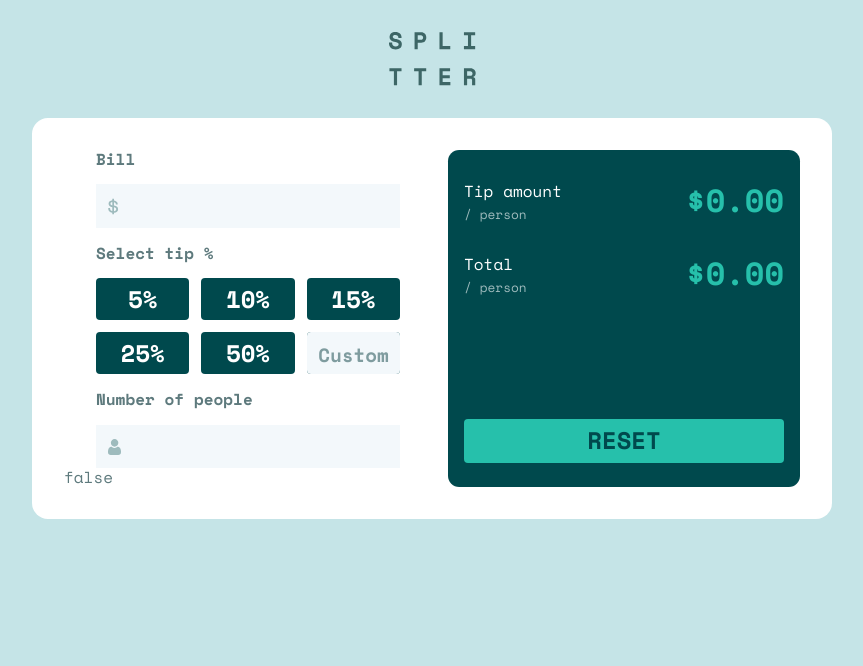
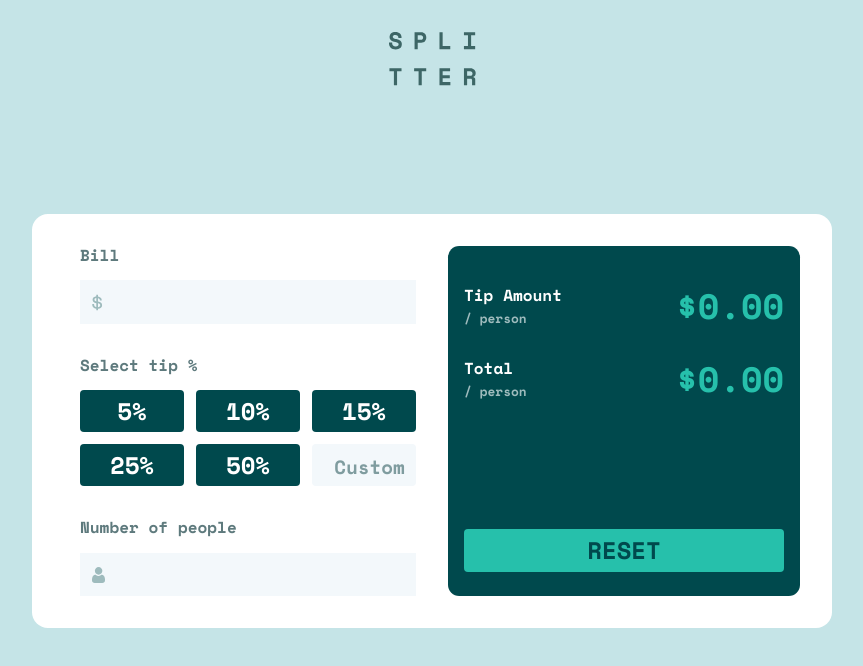
Before and after one commit to devctor/tip-calculator-app, a React (Vite) app: page / in a window 1280 px wide. Shown: the top 666 px of the page, without its empty margins (208-1071 px from the left). Built offline with nearby package versions, Linux system fonts and the light colour scheme.

Commit message:
Despite TS mistyping on event handler for percentage inputs challenge is mostly finished.

```diff
--- a/src/App.tsx
+++ b/src/App.tsx
@@ -3,7 +3,6 @@ import Presentation from './components/Presentation'
 import GlobalStyle from './styles/globalstyles'
 
 function App() {
-
   return (
     <>
       <GlobalStyle />
--- a/src/components/Calculator/InputPercentage.tsx
+++ b/src/components/Calculator/InputPercentage.tsx
@@ -1,4 +1,4 @@
-import { useState, useEffect, useRef } from 'react'
+import React, { useState, useRef } from 'react'
 import styled from 'styled-components/macro'
 
 const InputContainer = styled.div`
@@ -22,7 +22,6 @@ const InputContainer = styled.div`
     justify-content: center;
     position: relative;
     max-height: 50px;
-    /* padding: .7rem .7rem; */
     border-radius: 4px;
     &:nth-last-child(-n+1) {
       padding: 0;
@@ -33,15 +32,16 @@ const InputContainer = styled.div`
         padding: .5rem .7rem;
       }
     }
-  /* &:focus-within { */
-  /*   background-color: var(--primary); */
-  /*   color: var(--veryDark); */
-  /* } */
+  }
+  .customInput {
+    background: none;
   }
   input[type="text"] {
     width: 100%;
     background: #f3f8fb;
     border-radius: 4px;
+    font-size: 24px;
+    font-weight: 700;
     &::placeholder {
       color: var(--lightGrayish);
       font-weight: 700;
@@ -49,9 +49,15 @@ const InputContainer = styled.div`
     &:focus-visible {
       outline: 2px solid var(--primary);
     }
+    &:invalid {
+      &:focus-visible {
+        outline: 2px solid tomato;
+      }
+    }
   }
 
    @media (min-width: 1200px)  {
+    margin-inline: 1rem;
     label {
       padding: .5rem .5rem;
       max-height: 42px;
@@ -84,7 +90,6 @@ const InputField = styled.input.attrs({
   padding: .5rem .7rem;
   font-size: 24px;
   font-weight: 700;
-  /* width: 100%; */
   z-index: 2;
   &:checked + p{
     position:absolute;
@@ -104,50 +109,34 @@ const InputField = styled.input.attrs({
 
 type TPercentage = {
   name: string
-  handleValue: (e: React.ChangeEvent<HTMLInputElement>) => void,
-  reset: boolean
+  handleValue: (e: React.ChangeEvent<HTMLInputElement>) => void
 }
-const InputPercentage = ({ name, handleValue, reset }: TPercentage): JSX.Element => {
-  const inputPercentageRef = useRef([])
-  const [selected, setSelected] = useState()
+const InputPercentage = ({ name, handleValue }: TPercentage): JSX.Element => {
+  const inputPercentageRef = useRef<Array<HTMLInputElement | null>>([])
+  const [selected, setSelected] = useState<number>()
   const percentageArr = [5, 10, 15, 25, 50]
 
-  const handlerLabel = (e) => {
-    console.log('label', e.target.value)
-    const indexSelected = percentageArr.indexOf(parseInt(e.target.value))
-    const customElement = document.getElementById('custom')
-    console.log('custom element', customElement)
-    console.log(indexSelected, 'is')
-    customElement.value = ''
+  const handlerLabel = (e: React.MouseEvent<HTMLInputElement, MouseEvent>) => {
+    console.table(e.currentTarget.value)
+    const indexSelected = percentageArr.indexOf(parseInt(e.currentTarget.value))
+    const customElement = document.getElementById('custom') as HTMLInputElement
+    customElement!.value = ''
     setSelected(indexSelected)
-    handleValue(e)
+    handleValue(e as any)
   }
 
   const handleCustom = () => {
-    if(selected) {
-      inputPercentageRef.current[selected].checked = false
+    if (selected! >= 0) {
+      inputPercentageRef.current[selected as number]!.checked = false
     }
-    // console.log(selected, 'handleCustom')
   }
-
-  const handleClick = (e) => {
-    handleValue(e)
-    console.log('clicked onclick')
-  }
-
-  useEffect(() => {
-    console.log('inpercentage')
-    inputPercentageRef.current = inputPercentageRef.current.slice(0, percentageArr.length)
-    // console.log(inputPercentageRef.current[0].value, 'icu')
-    console.log(reset, ' reset percentage input', inputPercentageRef.current)
-  }, [])
 
   const percentage = () => {
     return (
       percentageArr.map((p, i) => {
         return (
           <label key={p}>
-            <InputField ref={el => inputPercentageRef.current[i] = el} name={name} value={p} onChange={e => { handlerLabel(e) }} onClick={handleClick} />
+            <InputField ref={el => (inputPercentageRef.current[i] = el)} name={name} value={p} onClick={handlerLabel} />
             <p>{p}%</p>
           </label>
         )
@@ -160,8 +149,8 @@ const InputPercentage = ({ name, handleValue, reset }: TPercentage): JSX.Element
       <h3>Select tip %</h3>
       <div>
         {percentage()}
-        <label>
-          <input type="text" id="custom" placeholder='Custom' name={name} onFocus={handleCustom} onChange={handleValue} />
+        <label className="customInput">
+          <input type="text" id="custom" required pattern='[0-9][0-9]*$' placeholder='Custom' name={name} onFocus={handleCustom} onChange={handleValue} />
         </label>
       </div>
     </InputContainer >
--- a/src/components/Calculator/InputText.tsx
+++ b/src/components/Calculator/InputText.tsx
@@ -1,18 +1,12 @@
-import { useState, useEffect } from 'react'
 import styled from 'styled-components/macro'
-import dollarIcon from '../../assets/icon-dollar.svg'
-// import { useState } from 'react'
 
-const InputContainer = styled.div`
+type TContainer = {
+  displayWarn?: boolean
+}
+const InputContainer = styled.div<TContainer>`
   display:flex;
   flex-direction: column;
   margin-inline: 2rem;
-    &.not-valid h3 p {
-      display: block;
-    }
-    &.not-valid input {
-      outline: 2px solid red;
-    }
   div {
     position: relative;
     display: flex;
@@ -24,11 +18,13 @@ const InputContainer = styled.div`
     p {
       margin: 0;
       margin-inline-start: auto;
-      color: red;
-      display: none;
+      color: tomato;
+      /* display: none; */
+    display: ${p => p.displayWarn ? 'block' : 'none'};
     }
   }
   @media (min-width: 1200px) {
+    margin-inline: 1rem;
     &:first-child h3 {
       margin-block-start: 0;
     }
@@ -37,10 +33,11 @@ const InputContainer = styled.div`
 
 type TInputField = {
   icon: string
+  displayWarn?: boolean
 }
 const InputField = styled.input.attrs({
   type: 'text',
-  pattern: '[1-9][0-9]*$',
+  pattern: '[1-9][0-9.]*$',
   required: true
 }) <TInputField>`
   border: none;
@@ -59,13 +56,16 @@ const InputField = styled.input.attrs({
   caret-color: var(--primary);
   position: relative;
   border-radius: 4px;
+  outline: ${p => p.displayWarn ? '2px solid tomato' : '2px solid transparent'};
+
   &:focus-visible {
     transition: outline 70ms ease-in;
     outline: 2px solid var(--primary);
+
   }
   &:invalid {
   &:focus-visible {
-    outline: 2px solid red;
+    outline: 2px solid tomato;
   }
   }
 `
@@ -79,35 +79,18 @@ type TInputText = {
 }
 
 const InputText = ({ name, icon, title, handleValue, warn }: TInputText): JSX.Element => {
-  // const [bill, setBill] = useState()
-  const [value, setValue] = useState<number>()
-  useEffect(() => {
-    console.log('warninf from input', warn)
-  }, [warn])
-
-  const changeValue = (e) => {
-
-    const re = /^[0-9\b]+$/;
-
-    // if value is not blank, then test the regex
-    console.log(e.currentTarget.validity.valid, 'eee', e.target.value.length)
-    if (e.target.value === '0' || e.target.value.length === 0) {
-      e.currentTarget.parentElement?.parentElement.classList.add('not-valid')
-      console.log('0000j jw')
-    } else {
-      e.currentTarget.parentElement?.parentElement.classList.remove('not-valid')
+  const focusInputHandler = (e: React.ChangeEvent<HTMLInputElement>) => {
+    // handleValue(e)
+    if (e.target.value === '') {
+      e.target.value = ''
+      console.log(e.target.value, 'imput text')
     }
-
-    // if (re.test(e.target.value)) {
-    //   setValue(e.target.value)
-    // }
   }
   return (
-    <InputContainer className={warn ? 'not-valid' : null}>
+    <InputContainer displayWarn={warn}>
       <h3>{title} <p>Can´t be zero</p></h3>
-
       <div>
-        <InputField icon={icon} name={name} onChange={(e) => { handleValue(e), changeValue(e) }} />
+        <InputField icon={icon} name={name} onFocus={focusInputHandler} onChange={handleValue} displayWarn={warn} />
       </div>
     </InputContainer>
   )
--- a/src/components/Calculator/Result.tsx
+++ b/src/components/Calculator/Result.tsx
@@ -24,6 +24,7 @@ const ResultContainer = styled.div`
       flex: 0 0 50%;
       display: flex;
       flex-direction: column;
+      font-weight: 600;
       gap: .5rem;
       margin: 0;
       span {
@@ -56,7 +57,8 @@ const ResultContainer = styled.div`
     }
   }
   @media (min-width: 1200px) {
-    padding-block: 1.5rem;
+    padding-block-end: 1.5rem;
+    padding-block-start: 2rem;
     gap: 2rem;
     .resultRow {
       &:nth-child(1) {
@@ -66,7 +68,7 @@ const ResultContainer = styled.div`
         margin-block-end: .5rem;
       }
       .total {
-      font-size: 2rem;
+      font-size: 2.2rem;
     }
     }
     button {
@@ -85,7 +87,7 @@ const Result = ({ tip, total, children }: TResult): JSX.Element => {
   return (
     <ResultContainer>
       <div className='resultRow'>
-        <p>Tip amount <span>/ person</span></p>
+        <p>Tip Amount <span>/ person</span></p>
         <p className='total'>${tip}</p>
       </div>
       <div className='resultRow'>
--- a/src/components/Calculator/index.tsx
+++ b/src/components/Calculator/index.tsx
@@ -1,5 +1,5 @@
 import React, { useState, useEffect, useRef } from 'react'
-import styled from 'styled-components'
+import styled from 'styled-components/macro'
 import InputPercentage from './InputPercentage'
 import InputText from './InputText'
 import dollarIcon from '../../assets/icon-dollar.svg'
@@ -20,11 +20,16 @@ const CalcContainer = styled.div`
    @media (min-width: 1200px)  {
     flex-direction:row;
     max-width: 800px;
-    margin: 0 auto;
+    margin: 8rem auto;
     border-radius: 1rem;
     padding: 2rem;
     .inputs {
       flex: 0 0 50%;
+      form {
+      display: flex;
+    flex-direction:column;
+      gap: 1rem;
+    }
     }
     & > div:nth-child(2) {
       flex: 0 1 50%;
@@ -56,101 +61,82 @@ const Calculator = (): JSX.Element => {
   })
 
   const custom = document.getElementById('custom')
-  // Maybe use a state to mange focus on custom text input for percentages
+
   const [tipPerPerson, setTipPerPerson] = useState<number>(0)
   const [totalSplit, setTotalSplit] = useState<number>(0)
   const [reset, setReset] = useState<boolean>(false)
   const [focus, setfocus] = useState(false)
   const [warnNumPeople, setWarnNumPeople] = useState(false)
+  const [warnTotalBill, setWarnTotalBill] = useState(false)
 
-  const formRef = useRef<React.MutableRefObject<boolean | null>>(null)
+  const formRef = useRef<HTMLFormElement>(null)
 
   const handleInputText = (e: React.ChangeEvent<HTMLInputElement>) => {
-    const re = /^[0-9\b]+$/
-
-    // if value is not blank, then test the regex
-
-    // if (re.test(e.target.value)) {
+    const { name, value } = e.target
     setCalc({
       ...calc,
-      [e.target.name]: e.target.value
+      [name]: value
     })
-    // }
+    if (name === 'totalBill') {
+      setWarnTotalBill(!e.target.checkValidity())
+    }
+    if (name === 'numberPeople') {
+      setWarnNumPeople(!e.target.checkValidity())
+    }
   }
 
   const handleReset = () => {
+    formRef.current?.reset()
+    setCalc({
+      totalBill: 0,
+      percentage: 0,
+      numberPeople: 0
+    })
     setReset(!reset)
+    // setReset(false)
+    setTipPerPerson(0)
+    setTotalSplit(0)
+    setWarnNumPeople(false)
+    setWarnTotalBill(false)
   }
 
   useEffect(() => {
-    console.log('calc', calc)
     if (calc.numberPeople >= 1) {
-      setWarnNumPeople(false)
       setTipPerPerson(calc.totalBill * (calc.percentage / 100) / calc.numberPeople)
       setTotalSplit((calc.totalBill / calc.numberPeople) + tipPerPerson!)
     }
 
-    if (calc.numberPeople === '') {
-      console.log('numberPeople empty:')
-      setTipPerPerson(0)
-      setTotalSplit(0)
+    if (calc.totalBill > 0 && calc.percentage > 0 && calc.numberPeople === 0) {
       setWarnNumPeople(true)
     }
-    // if (calc.numberPeople.length === 0 || calc.numberPeople === 0) {
-    //   console.log('empty or 0 input')
-    //   setCalc({
-    //     ...calc,
-    //     numberPeople: 1
-    //   })
-    // }
-
-    console.log(reset, 'reset')
-    if (reset) {
-      formRef.current.reset()
-      setCalc({
-        totalBill: 0,
-        percentage: 0,
-        numberPeople: 0
-      })
-      setReset(false)
-      setWarnNumPeople(false)
-      setTipPerPerson(0)
-      setTotalSplit(0)
+    if (calc.totalBill === 0 && calc.percentage > 0 && calc.numberPeople > 0) {
+      setWarnTotalBill(true)
     }
-    setWarnNumPeople(false)
-
-    if (calc.totalBill > 0 && calc.percentage > 0) {
-      setWarnNumPeople(true)
-      console.log('show warn in num of people ', warnNumPeople)
-    }
-  }, [calc, tipPerPerson, totalSplit, reset, warnNumPeople])
+  }, [calc, tipPerPerson, totalSplit, reset])
 
   useEffect(() => {
     custom?.addEventListener('focus', () => {
-      console.log('focust from parent')
       setfocus(!focus)
       setCalc({
         ...calc,
         percentage: 0
       })
     })
-
-  }, [focus, calc])
+  }, [focus])
 
   return (
     <CalcContainer>
       <div className='inputs'>
         <form ref={formRef}>
-          <InputText name='totalBill' icon={dollarIcon} title='Bill' handleValue={handleInputText} reset={reset} />
-          <InputPercentage reset={reset} name='percentage' handleValue={handleInputText} />
+          <InputText name='totalBill' icon={dollarIcon} title='Bill' handleValue={handleInputText} warn={warnTotalBill} />
+          <InputPercentage name='percentage' handleValue={handleInputText} />
           <InputText name='numberPeople' icon={personIcon} title='Number of people' handleValue={handleInputText} warn={warnNumPeople} />
         </form>
-        {warnNumPeople ? 'true' : 'false'}
       </div>
-      <Result tip={tipPerPerson!.toFixed(2)} total={totalSplit!.toFixed(2)}>
+      <Result tip={tipPerPerson.toFixed(2)} total={totalSplit!.toFixed(2)}>
         <button onClick={handleReset}>Reset</button>
       </Result>
-    </CalcContainer>
+    </CalcContainer >
   )
 }
 
```
